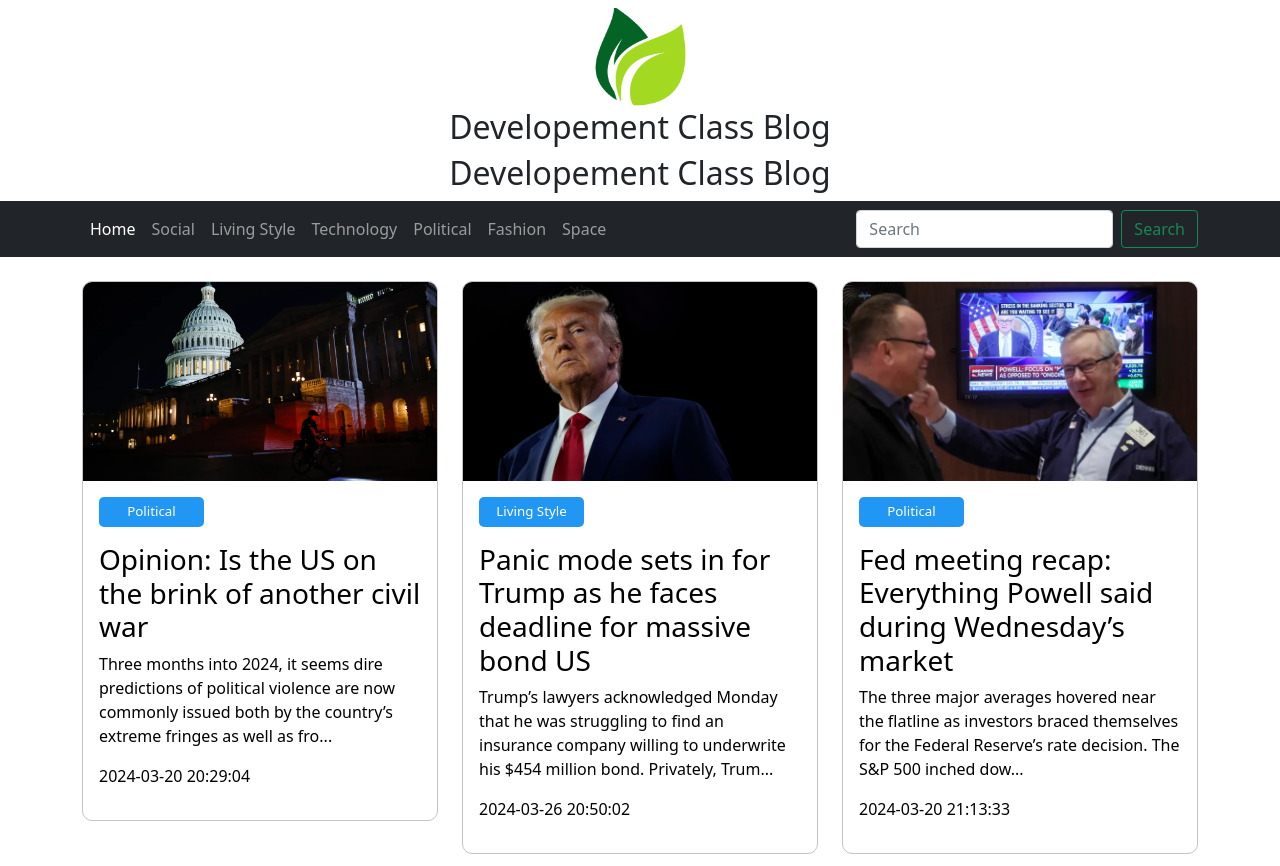
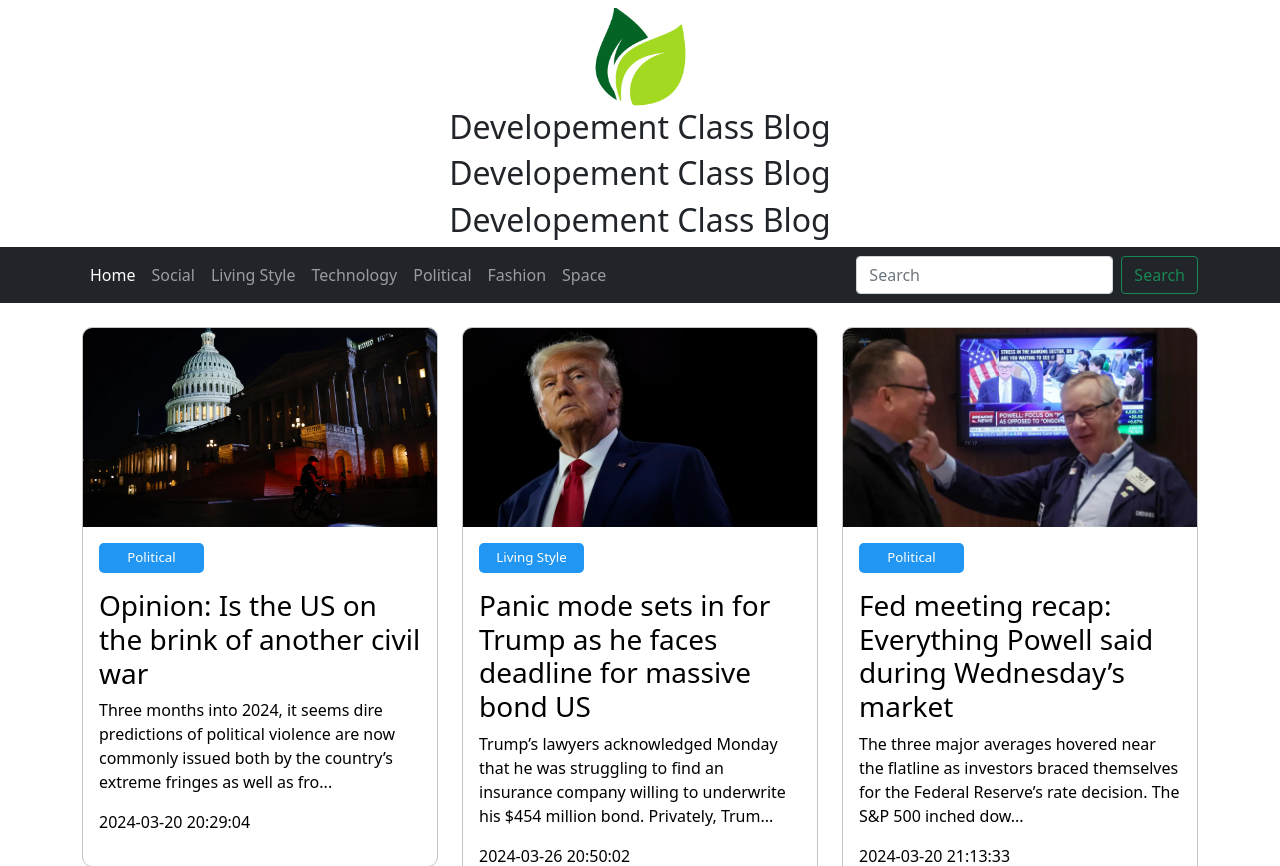
Before and after one commit to sayedsa/blog, a PHP site: page /index.php in a window 1280 px wide. Shown: the part 56-922 px from the top of the page. Run offline with PHP 8.4, Linux system fonts and the light colour scheme; data comes from the database, SQL or seed files in the repository.

Commit message:
TRIPLE LINES

```diff
--- a/includes/header.php
+++ b/includes/header.php
@@ -58,6 +58,7 @@ $results = $conn->query("Select * from categories");
     <img src="/assets/images/logo.png" width="100px"/>
     <h2> Developement Class Blog </h2>
     <h2> Developement Class Blog </h2>
+        <h2> Developement Class Blog </h2>
 </div>
 
 
```
